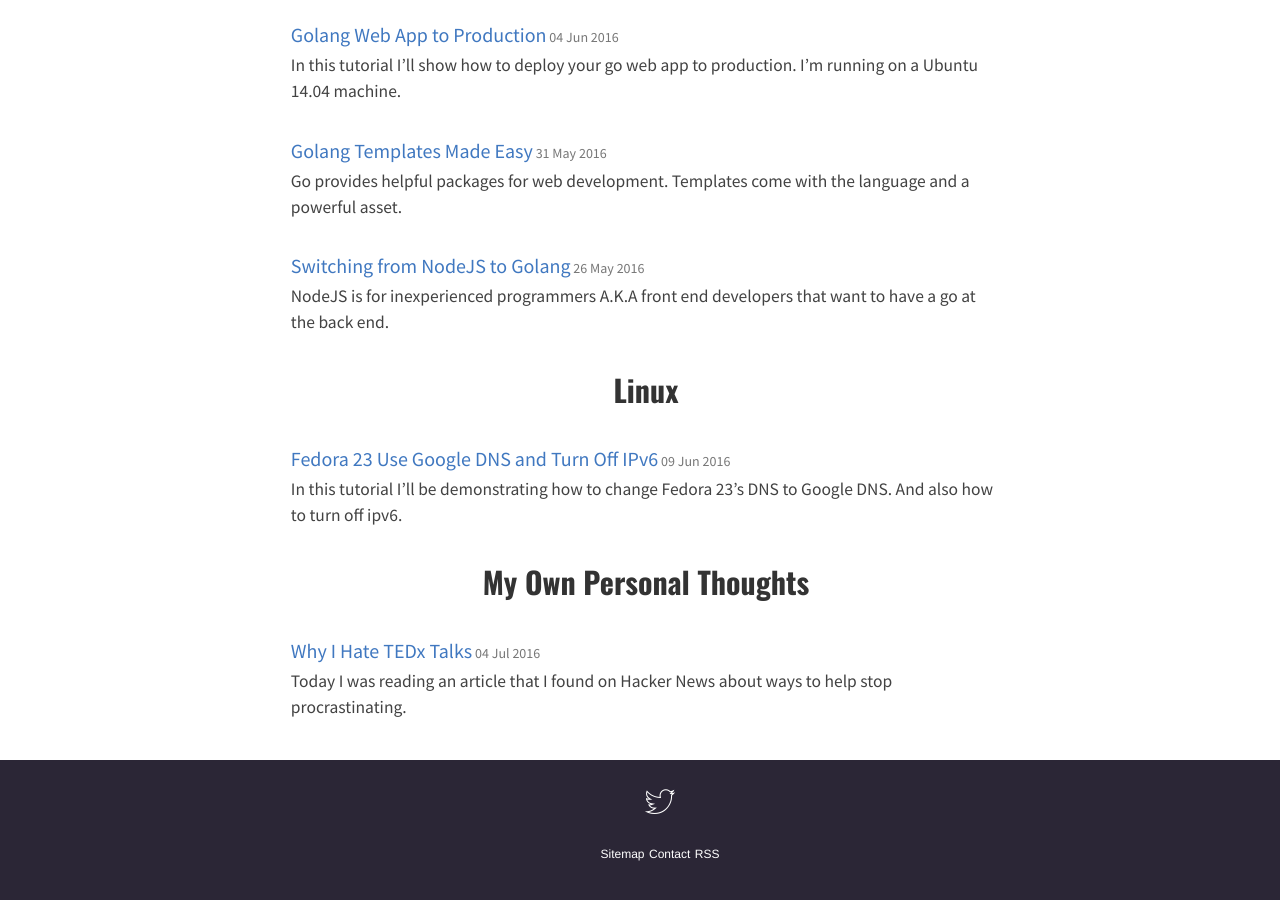
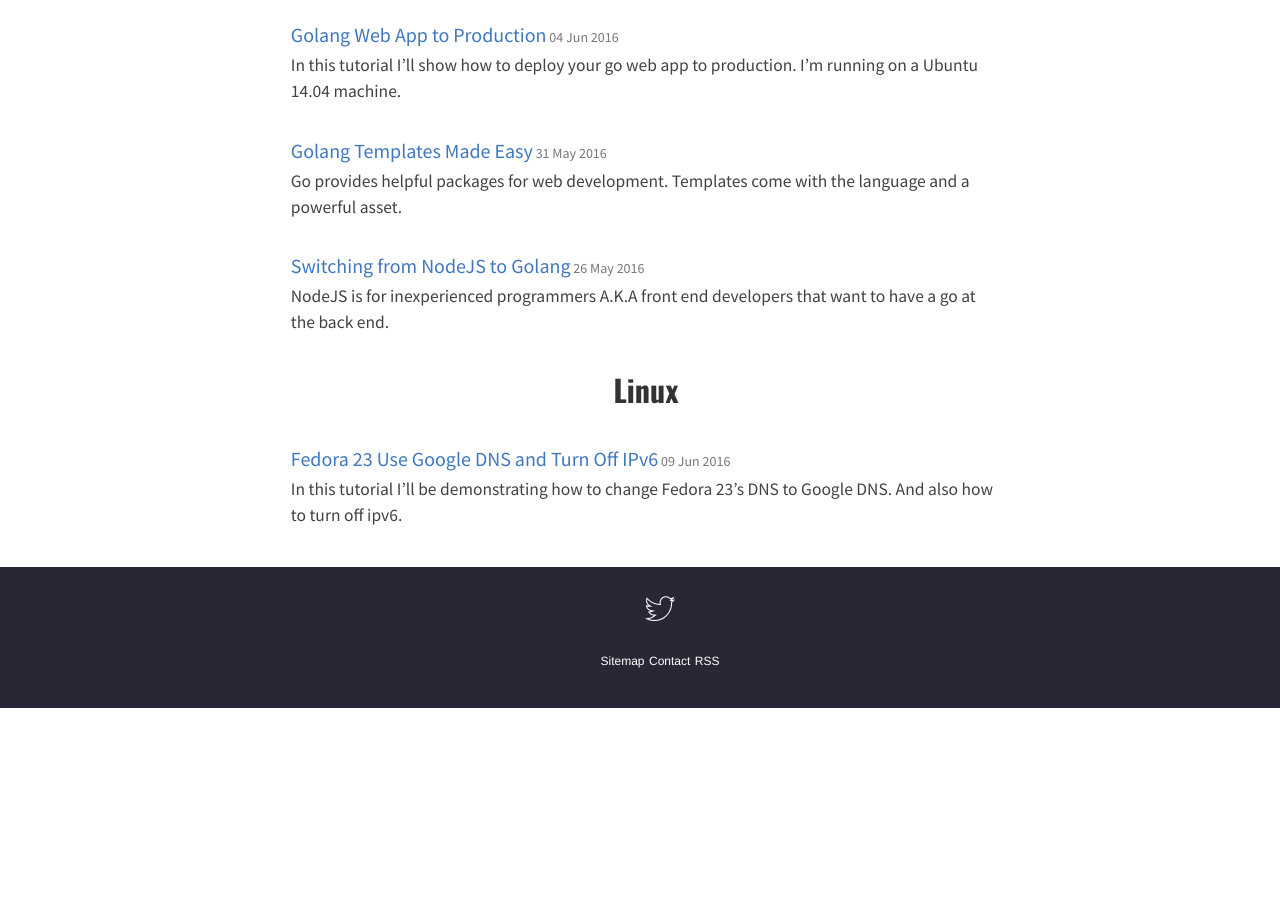
Before and after one commit to xDinomode/Dinosaurscode, a Jekyll site: the page built from posts.md, in a window 1280 px wide and 900 px high, scrolled down 4988 px. Built offline with Jekyll 4.4.1, drawn with Linux system fonts in a browser that asks for light colours; some web fonts are replaced; after the commit the page ends 5696 px from its top, so only the background shows below that.

Commit message:
removed useless post

```diff
--- a/_posts/2016-07-04-why-i-hate-tedx-talks.md
+++ /dev/null
@@ -1,27 +0,0 @@
----
-layout: post
-title: "Why I Hate TEDx Talks"
-description: "A bloggers rant on his disdain for TEDx talks."
-category: thoughts
----
-
-Today I was reading an article that I found on Hacker News about ways to help stop procrastinating.
-
-<!--more-->
-
-On another tab in my Firefox browser I was listening to a TEDx Talk that I randomly clicked on out of boredom.
-
-Right then it hit me. "I'm reading an article about how not to procrastinate while watching a video that is the king of procrastination."
-
-There's nothing wrong with the content of TEDx Talks but it's this illusion
-that somehow watching these videos will improve your life in some way.
-
-No. You wont become a millionaire by watching a one hour talk by a millionaire.
-
-Why? Because you have to set achievable goals that you actually want to accomplish. And goals are not accomplished by watching a TEDx talk.
-
-These videos give off the impression that there's an easy route for anything. WRONG.
-
-If you want to do something then set a goal with a deadline. And stick to that goal no matter what.
-
-<h1><s>im</s>possible</h1>
--- a/posts.md
+++ b/posts.md
@@ -73,11 +73,3 @@ title: "Posts"
 <div class="posts-list-excerpt">{{ post.excerpt }}</div>
 </div>
 {% endfor %}
-
-# My Own Personal Thoughts
-{% for post in site.categories["thoughts"] %}
-<div class="posts">
-  <p class = "post-list"><a href="{{ post.url }}">{{ post.title }}</a><span class = "post-meta"> {{ post.date | date_to_string }}</span></p>
-<div class="posts-list-excerpt">{{ post.excerpt }}</div>
-</div>
-{% endfor %}
```
